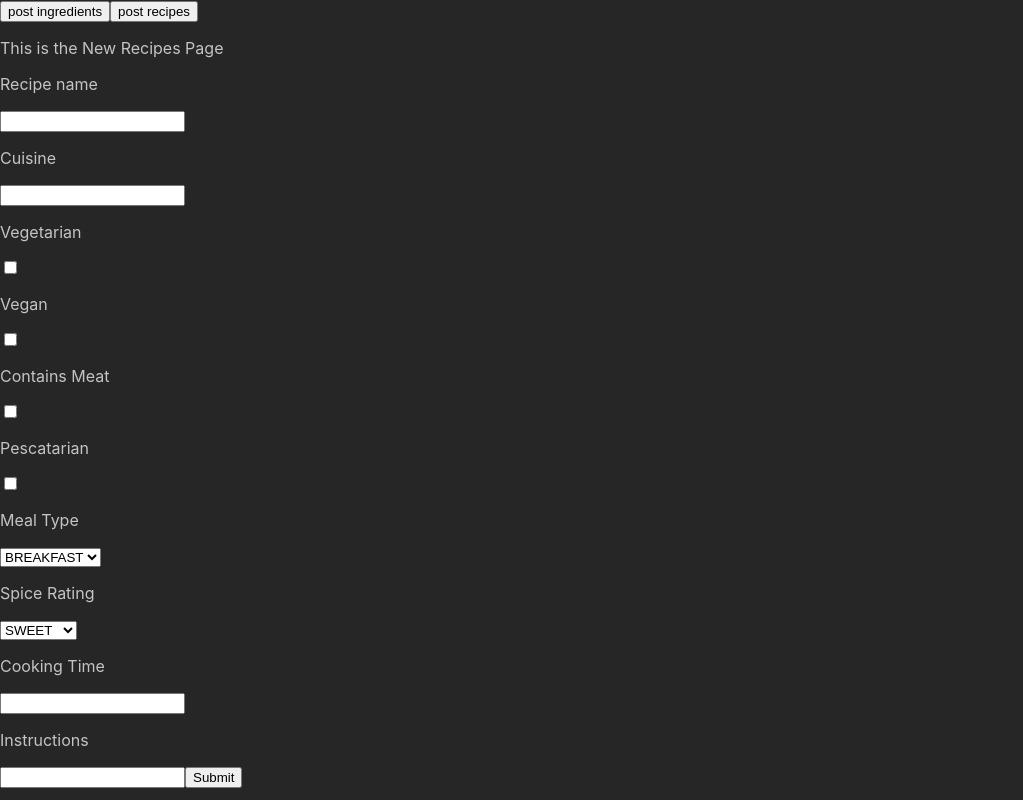
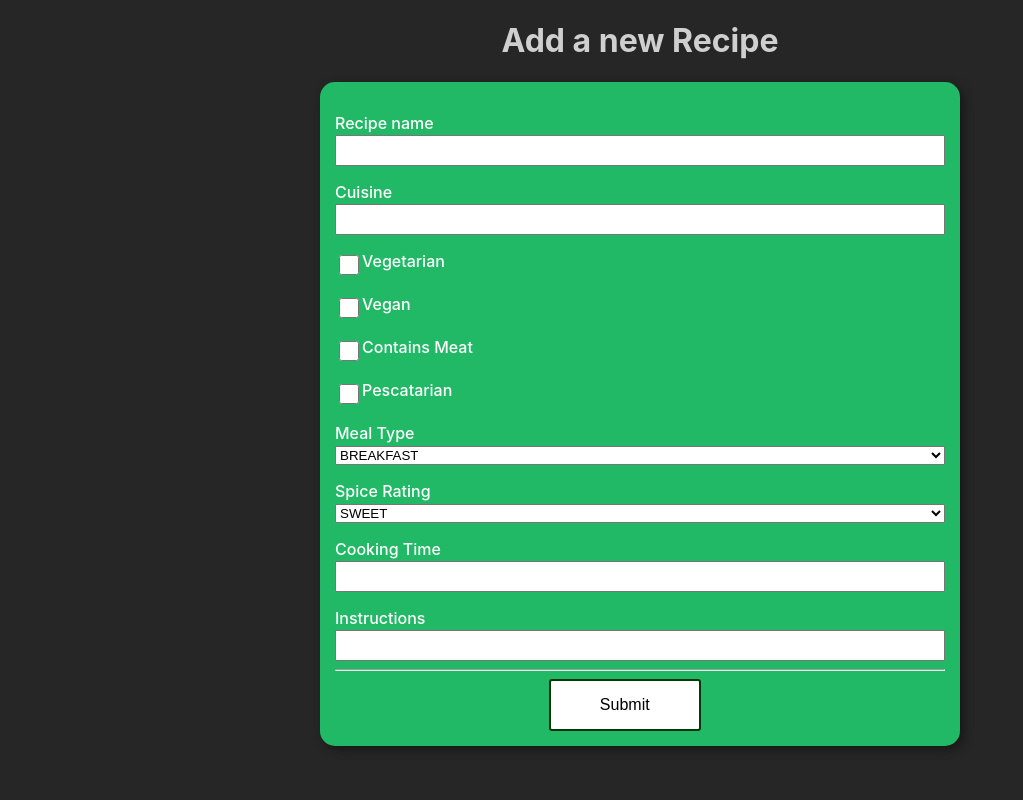
Before and after one commit to anandlakhani9/bnta_client_side_project, a React (Create React App) app: page /NewRecipePage in a window 1280 px wide. Shown: the whole page, without its empty margins (0-1023 px from the left). Built offline with nearby package versions, Linux system fonts and the light colour scheme.

Commit message:
Added CSS styling to forms

```diff
--- a/src/App.js
+++ b/src/App.js
@@ -7,7 +7,6 @@ import React, { useEffect, useContext } from "react";
 import { ThemeContext } from "./contexts/ThemeContext";
 import {BrowserRouter, Routes, Route} from 'react-router-dom';
 //import NavBar from './components/NavBar';
-import {postIngredients, postRecipes} from './data/populatedb.js'
 
 
 function App() {
@@ -31,14 +30,15 @@ function App() {
         <header className="App-header">
           {/* <HomePage />
           <ThemeToggle /> */}
-          <button onClick={postIngredients}>post ingredients</button>
-        <button onClick={postRecipes}>post recipes</button>
+
         </header>
+
         <Routes>
           <Route path = "/" element={<HomePage />} />
           <Route path = "/NewRecipePage" element = {<NewRecipePage />} />
           <Route path = "/NewIngredientPage" element = {<NewIngredientPage />} />
         </Routes>
+
       </div>
     </BrowserRouter>
 
--- a/src/components/IngredientForm.js
+++ b/src/components/IngredientForm.js
@@ -1,5 +1,6 @@
 import {useState} from "react"
 import {addIngredient} from "../adapters/recipeAdapter"
+import "../styles/Form.css"
 
 const IngredientForm = () => {
 
@@ -25,14 +26,19 @@ const IngredientForm = () => {
     };
 
     return(
+        <div className="formContainer">
+        <div className = "form">
         <form onSubmit={handleFormSubmission}>
-            <p>Add new ingredient</p>
+            <p className="inputTitle">Add new ingredient</p>
             <input type="text" value={ingredientName} onChange={handleNameChange}></input>
-            <p> Allergen</p>
+            <p className="inputTitle"> Allergen</p>
             <input type="text" value={allergen} onChange={handleAllergenChange}></input>
-            <input type="submit" value="Add Ingredient"/>
+            <hr/>
+            <input className="submit" type="submit" value="Submit"/>
 
         </form>
+        </div>
+        </div>
 
     )
 
--- /dev/null
+++ b/src/components/PopulateDBbutton.js
@@ -0,0 +1,12 @@
+import {postIngredients, postRecipes} from '../data/populatedb.js'
+
+const PopulateDBbutton = () => {
+return(
+    <>
+    <button onClick={postIngredients}>post ingredients</button>
+    <button onClick={postRecipes}>post recipes</button>
+    </>
+)
+}
+
+export default PopulateDBbutton
--- a/src/components/RecipeForm.js
+++ b/src/components/RecipeForm.js
@@ -1,5 +1,6 @@
 import { useState } from "react";
 import { addRecipe } from "../adapters/recipeAdapter";
+import "../styles/Form.css"
 
 const RecipeForm = () => {
   const [name, setName] = useState(null);
@@ -71,60 +72,74 @@ const RecipeForm = () => {
   };
 
   return (
+    <div className="formContainer">
+      <div className = "form">
       <form onSubmit={handleFormSubmission}>
-      <p>Recipe name</p>
+        <p className="inputTitle">Recipe name</p>
         <input type="text" value={name} onChange={handleNameChange}></input>
-      <p>Cuisine</p>
+        <p className="inputTitle">Cuisine</p>
         <input type="text" value={cuisine} onChange={handleCuisineChange}></input>
-      <p>Vegetarian</p>
+        <div className="checkboxContainer">
+        <p className="inputTitle">Vegetarian</p>
         <input
           type="checkbox"
           value={vegetarian}
           onChange={handleVegetarianChange}
         ></input>
-      <p>Vegan</p>
+        </div>
+        <div className="checkboxContainer">
+        <p className="inputTitle">Vegan</p>
         <input type="checkbox" value={vegan} onChange={handleVeganChange}></input>
-      <p>Contains Meat</p>
+        </div>
+        <div className="checkboxContainer">
+        <p className="inputTitle">Contains Meat</p>
         <input
           type="checkbox"
           value={meatOnly}
           onChange={handleMeatOnlyChange}
         ></input>
-      <p>Pescatarian</p>
+        </div>
+        <div className="checkboxContainer">
+        <p className="inputTitle">Pescatarian</p>
         <input
           type="checkbox"
           value={pescatarian}
           onChange={handlePescatarianChange}
         ></input>
-      <p>Meal Type</p>
-      <select value={mealType} onChange={handleMealTypeChange}>
-        <option value="BREAKFAST">BREAKFAST</option>
-        <option value="LUNCH">LUNCH</option>
-        <option value="DINNER">DINNER</option>
-        <option value="SNACK">SNACK</option>
-        <option value="DESSERT">DESSERT</option>
+        </div>
+        <p className="inputTitle">Meal Type</p>
+        <select className="select decorated" value={mealType} onChange={handleMealTypeChange}>
+          <option className="option" value="BREAKFAST">BREAKFAST</option>
+          <option className="option" value="LUNCH">LUNCH</option>
+          <option className="option" value="DINNER">DINNER</option>
+          <option className="option" value="SNACK">SNACK</option>
+          <option className="option" value="DESSERT">DESSERT</option>
         </select>
-      <p>Spice Rating</p>
-      <select value={spiceRating} onChange={handleSpiceRatingChange}>
+        <p className="inputTitle">Spice Rating</p>
+        <select className="select" value={spiceRating} onChange={handleSpiceRatingChange}>
           <option value="SWEET">SWEET</option>
           <option value="MILD">MILD</option>
           <option value="MEDIUM">MEDIUM</option>
           <option value="HOT">HOT</option>
         </select>
-      <p>Cooking Time</p>
+        <p className="inputTitle">Cooking Time</p>
         <input
           type="text"
           value={cookingTime}
           onChange={handleCookingTimeChange}
         ></input>
-      <p>Instructions</p>
+        <p className="inputTitle">Instructions</p>
         <input
           type="text"
+          className="instructions"
           value={instructions}
           onChange={handleInstructionsChange}
         ></input>
-      <input type="submit"/>
+        <hr/>
+        <input className="submit" type="submit"/>
       </form>
+      </div>
+    </div>
   );
 };
 
--- a/src/pages/HomePage.js
+++ b/src/pages/HomePage.js
@@ -5,6 +5,7 @@ import CardList from "../components/CardList"
 import NavBar from "../components/NavBar"
 import {useNavigate} from "react-router-dom";
 import AddNewButton from "../components/AddNewButton"
+import PopulateDBbutton from "../components/PopulateDBbutton"
 
 const HomePage = () => {
     const [recipes, setRecipes] = useState(null);
@@ -155,6 +156,7 @@ const HomePage = () => {
             filteredToMeatOnly={filteredToMeatOnly} filteredToPescatarian={filteredToPescatarian} filteredToHot={filteredToHot}
             filteredToMedium={filteredToMedium} filteredToMild={filteredToMild} filteredToSweet={filteredToSweet}
             filteredTo30mins={filteredTo30mins} filteredToHour={filteredToHour} filteredToOverHour={filteredToOverHour}/>
+            <PopulateDBbutton/>
             <CardList recipes={recipesToShow} />
             <AddNewButton />
         </>
@@ -167,7 +169,7 @@ const HomePage = () => {
             filteredToMeatOnly={filteredToMeatOnly} filteredToPescatarian={filteredToPescatarian} filteredToHot={filteredToHot}
             filteredToMedium={filteredToMedium} filteredToMild={filteredToMild} filteredToSweet={filteredToSweet}
             filteredTo30mins={filteredTo30mins} filteredToHour={filteredToHour} filteredToOverHour={filteredToOverHour}/>
-
+            <PopulateDBbutton/>
         <p>Loading...</p>
         </>
     )
--- a/src/pages/NewIngredientPage.js
+++ b/src/pages/NewIngredientPage.js
@@ -1,10 +1,11 @@
 import { useNavigate } from "react-router-dom";
 import IngredientForm from "../components/IngredientForm";
+import "../styles/Form.css"
 
 const NewIngredientPage = () => {
     return(
         <>
-        <p>This is the New Ingredients Page</p>
+        <h1 className="header">Add a new Ingredient</h1>
         <IngredientForm />
         </>
     )
--- a/src/pages/NewRecipePage.js
+++ b/src/pages/NewRecipePage.js
@@ -1,10 +1,11 @@
 import { useNavigate } from "react-router-dom";
 import RecipeForm from "../components/RecipeForm";
+import "../styles/Form.css"
 
 const NewRecipePage = () => {
     return(
         <>
-        <p>This is the New Recipes Page</p>
+        <h1 className="header">Add a new Recipe</h1>
         <RecipeForm />
         </>
     )
--- /dev/null
+++ b/src/styles/Form.css
@@ -0,0 +1,125 @@
+* {
+    box-sizing: border-box;
+  }
+
+
+.header{
+    text-align: center;
+    color: rgb(207, 207, 207);
+}
+
+  input[type=text] {
+    width: 100%;
+    padding: 6px 20px;
+    margin-top: 1px;
+    /* margin: 8px 0; */
+    box-sizing: border-box;
+    transition: width 0.4s ease-in-out;
+  }
+
+  .form{
+
+  }
+
+  input[type=text]:focus {
+    width: 100%;
+    border: 3px solid orangered;
+  }
+
+  .select{
+      width:100%;
+      accent-color: orangered;
+  }
+
+    .option{
+        padding: 1em;
+        background-color: lightgray;
+    }
+
+    select.decorated option:hover {
+        box-shadow: 0 0 10px 100px orangered inset;
+    }
+
+  .formContainer{
+    margin-left: 25%;
+    justify-content: center;
+    align-items: center;
+    width:50%;
+    resize: vertical;
+    padding:15px;
+    border-radius:15px;
+    border:2em;
+    box-shadow:4px 4px 10px rgb(24, 24, 24);
+    background-color: rgb(33, 185, 101);
+  }
+
+  .inputTitle{
+    text-align: left;
+    color: rgb(255, 255, 255);
+    margin-bottom: 1px;
+    font-weight: 500;
+  }
+.submit{
+    width:25%;
+    margin-left: 35%;
+        padding: 15px 1px;
+        text-align:center;
+        text-decoration: none;
+        display: inline-block;
+        font-size: 16px;
+        border-radius: 12px;
+        transition-duration: 0.4s;
+        border-radius: 3px;
+    background-color: white;
+    color: black;
+    border: 2px solid #083809;
+}
+.submit:hover {
+    background-color: #4CAF50; /* Green */
+    color: white;
+  }
+
+  .wrapper {
+    max-width: 35rem;
+    width: 100%;
+  }
+
+  .checkboxContainer {
+      display: flex;
+      flex-direction: row-reverse;
+      justify-content:flex-end;
+
+  }
+
+  fieldset > * + * {
+    margin-top: 0.5rem;
+  }
+
+  legend {
+    font-weight: 700;
+  }
+
+  input[type="checkbox"] {
+      margin-top: 1.5em;
+    opacity: 1;
+    height: 1.5em;
+    width: 1.5em;
+
+    accent-color: orangered;
+  }
+  label {
+    display: flex;
+    align-items: center;
+  }
+
+  label::before {
+    content: '';
+    width: 1em;
+    height: 1em;
+    padding: 0.2em;
+    border: 2px solid;
+    margin-right: 0.5em;
+    display: flex;
+    justify-content: center;
+    align-items: center;
+  }
```
Lines whose indentation alone changed are shown as unchanged.
